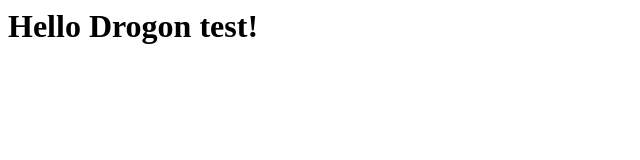
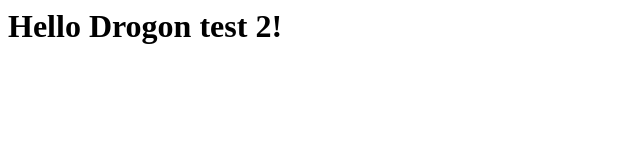
Before and after one commit to BerlitzPlatina/hdro, a plain HTML site: page index.html in a window 1280 px wide. Shown: the full height of the page, 0-640 px from the left. Drawn offline with Linux system fonts and the light colour scheme.

Commit message:
add build

```diff
--- a/index.html
+++ b/index.html
@@ -1 +1 @@
-<h1>Hello Drogon test!</h1>
+<h1>Hello Drogon test 2!</h1>
```
Also changed, not shown: 1 other file.
